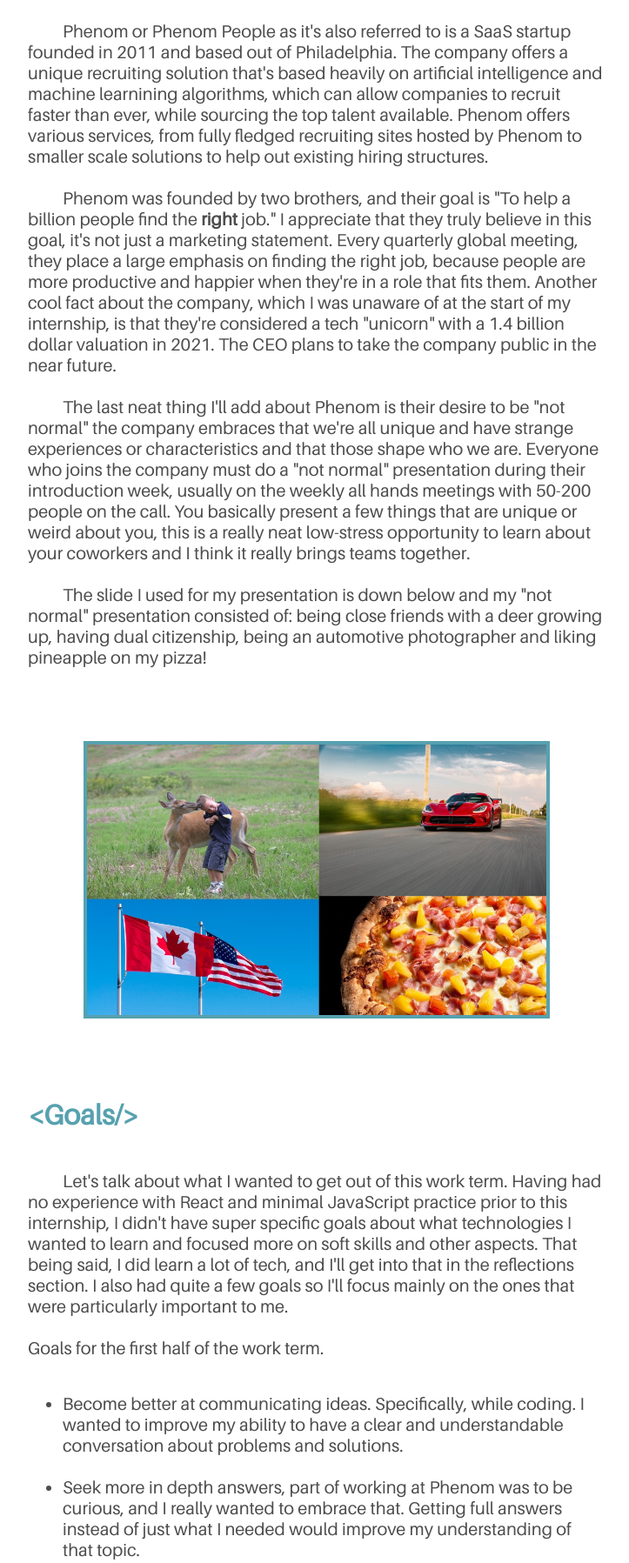
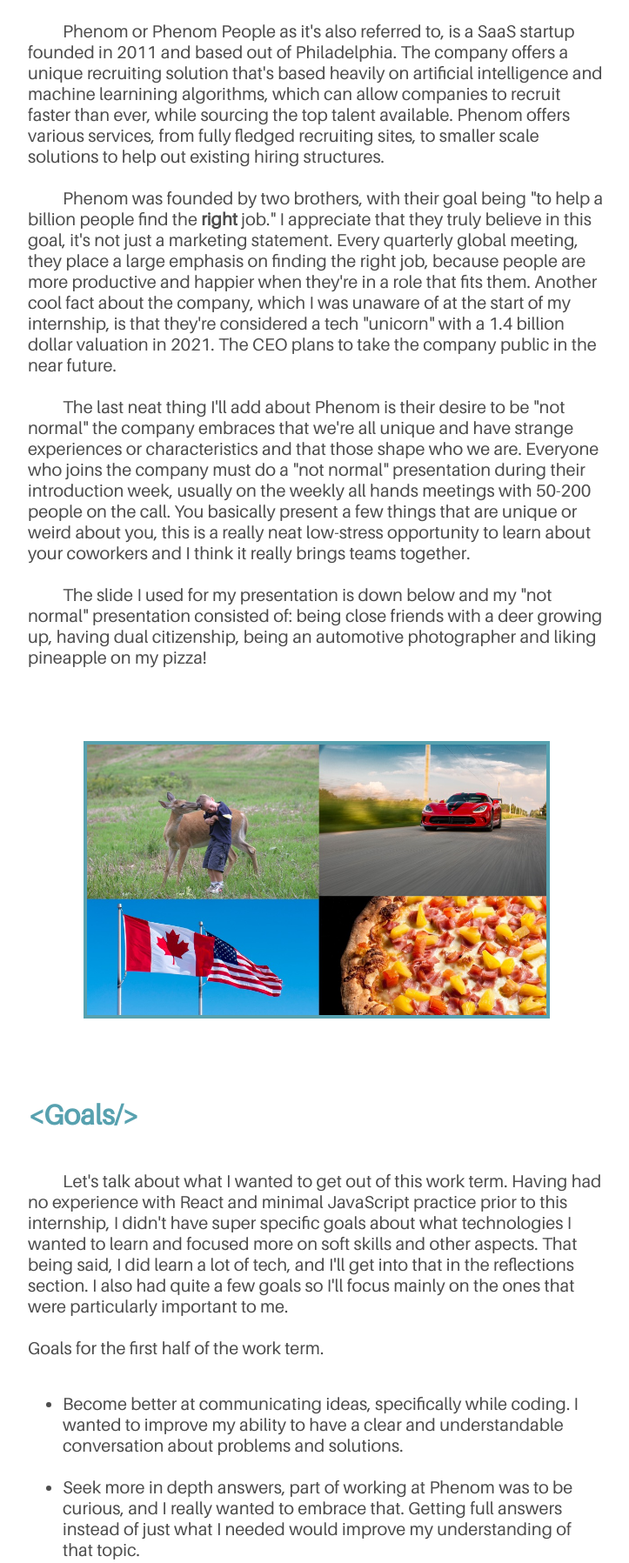
Before and after one commit to Buzzindown/2021wtReport, a website: page dist/index.html in a window 1280 px wide. Shown: the part 583-2380 px from the top of the page at 87% size, without its empty margins (276-999 px from the left). Drawn offline with Linux system fonts and the light colour scheme.

Commit message:
edited 2

```diff
--- a/dist/index.html
+++ b/dist/index.html
@@ -84,16 +84,16 @@
         <h2>
             &lt;About-Phenom/&gt;
         </h2>
-        <p>&emsp;&emsp;Phenom or Phenom People as it's also referred to is a SaaS startup founded in 2011 and
+        <p>&emsp;&emsp;Phenom or Phenom People as it's also referred to, is a SaaS startup founded in 2011 and
             based out of Philadelphia. The company offers a unique recruiting solution that's based
             heavily on artificial intelligence and machine learnining algorithms, which can allow
             companies to recruit faster than ever, while
             sourcing the top talent available. Phenom offers various services, from fully fledged
-            recruiting sites hosted by Phenom to smaller scale solutions to help out existing hiring
+            recruiting sites, to smaller scale solutions to help out existing hiring
             structures.
             <br />
             <br />
-            &emsp;&emsp;Phenom was founded by two brothers, and their goal is "To help a billion people find the
+            &emsp;&emsp;Phenom was founded by two brothers, with their goal being "to help a billion people find the
             <b>right</b> job." I appreciate that they truly believe in this goal, it's not just a
             marketing statement. Every quarterly global meeting, they place a large emphasis on finding
             the right job, because people are more productive and happier when they're in a role that
@@ -135,7 +135,7 @@
         </p>
         <ul>
             <li>
-                Become better at communicating ideas. Specifically, while coding. I wanted to
+                Become better at communicating ideas, specifically while coding. I wanted to
                 improve my ability to have a clear and understandable conversation about problems
                 and solutions.
             </li>
@@ -267,7 +267,7 @@
             &emsp;&emsp;Anyhow, the gist of the project is that Phenom has all of its tools in
             this one place, where customers or internal support can access tools to change stuff
             regarding products and settings. Our goal was to make a copy of this place but convert
-            it so that everything was running as a bunch of micro front ends rather than links to
+            it so that everything was running as a bunch of micro front ends, rather than links to
             multiple monolith front ends. This would significantly simplify the development of products over time.
             <br/>
             <br/>
@@ -364,7 +364,7 @@
             <p>
                 &emsp;&emsp;Now that you've read about all the cool things I got to work on, let's
                 look at how I did regarding my goals. To start, I think I improved a lot on my technical lingo and
-                being able to communicate ideas and solutions. During daily stand-ups I had to get good at articulating
+                being able to communicate ideas and solutions. During daily stand-ups I had to get better at articulating
                 my ideas and problems using the correct terminology. This greatly improved my communication abilities.
                 I think that reading a lot of documentation really attributed to my success with this, eventually I would
                 read the same word so many times that it was engraved in my memory and became natural to use.
```
